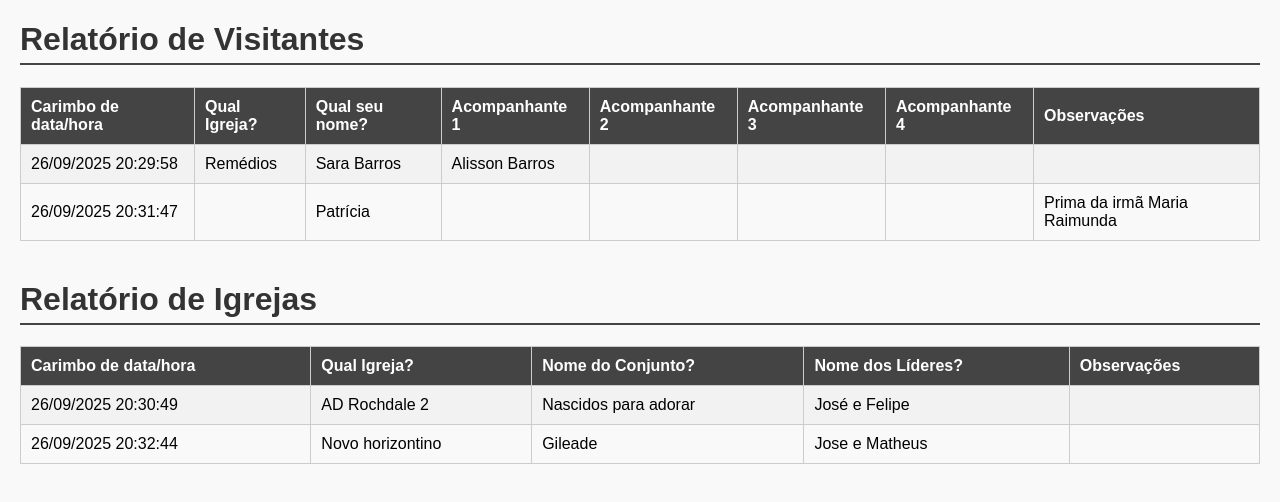
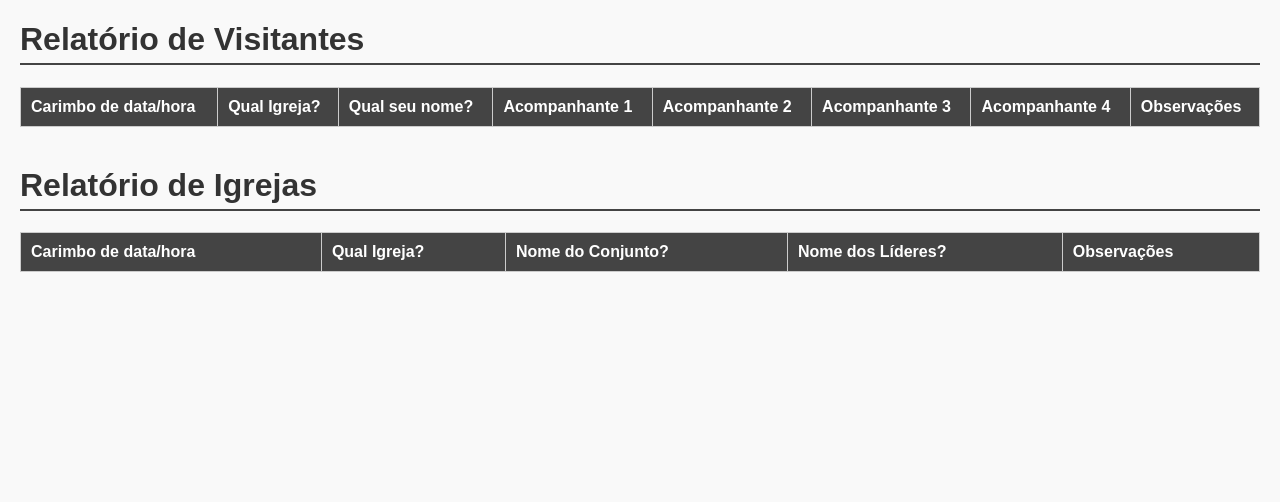
Before and after one commit to recepcaomarieta-2025/Recepcao-Marieta, a plain HTML site: page index.html in a window 1280 px wide. Drawn offline with Linux system fonts and the light colour scheme.

Commit message:
Atualização automática 26/09/2025 21:02:21

```diff
--- a/index.html
+++ b/index.html
@@ -17,4 +17,4 @@
         </style>
     </head>
     <body>
-    <h1>Relatório de Visitantes</h1><div class='table-container'><table><tr><th>Carimbo de data/hora</th><th>Qual Igreja?</th><th>Qual seu nome?</th><th>Acompanhante 1</th><th>Acompanhante 2</th><th>Acompanhante 3</th><th>Acompanhante 4</th><th>Observações</th></tr><tr><td>26/09/2025 20:29:58</td><td>Remédios </td><td>Sara Barros</td><td>Alisson Barros</td><td></td><td></td><td></td><td></td></tr><tr><td>26/09/2025 20:31:47</td><td></td><td>Patrícia </td><td></td><td></td><td></td><td></td><td>Prima da irmã Maria Raimunda </td></tr></table></div><h1>Relatório de Igrejas</h1><div class='table-container'><table><tr><th>Carimbo de data/hora</th><th>Qual Igreja?</th><th>Nome do Conjunto?</th><th>Nome dos Líderes?</th><th>Observações</th></tr><tr><td>26/09/2025 20:30:49</td><td>AD Rochdale 2</td><td>Nascidos para adorar</td><td>José e Felipe</td><td></td></tr><tr><td>26/09/2025 20:32:44</td><td>Novo horizontino </td><td>Gileade</td><td>Jose e Matheus </td><td></td></tr></table></div></body></html>
+    <h1>Relatório de Visitantes</h1><div class='table-container'><table><tr><th>Carimbo de data/hora</th><th>Qual Igreja?</th><th>Qual seu nome?</th><th>Acompanhante 1</th><th>Acompanhante 2</th><th>Acompanhante 3</th><th>Acompanhante 4</th><th>Observações</th></tr></table></div><h1>Relatório de Igrejas</h1><div class='table-container'><table><tr><th>Carimbo de data/hora</th><th>Qual Igreja?</th><th>Nome do Conjunto?</th><th>Nome dos Líderes?</th><th>Observações</th></tr></table></div></body></html>
```
